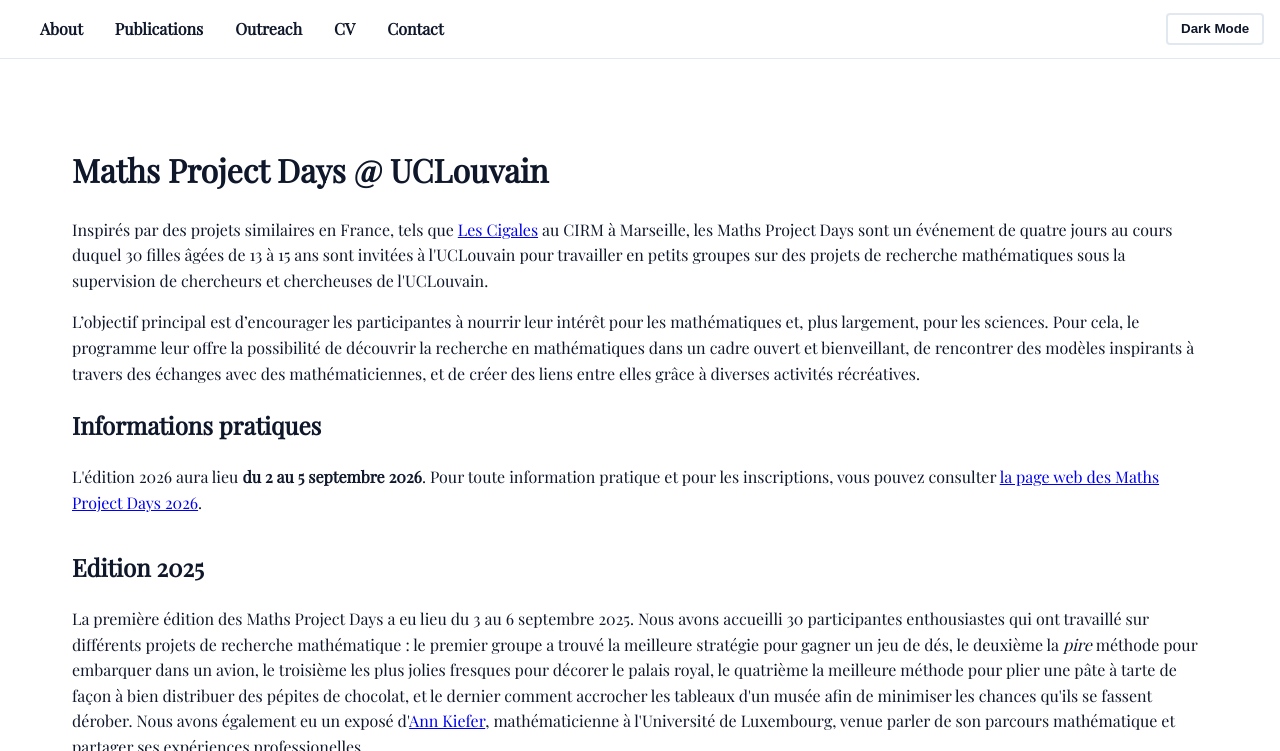
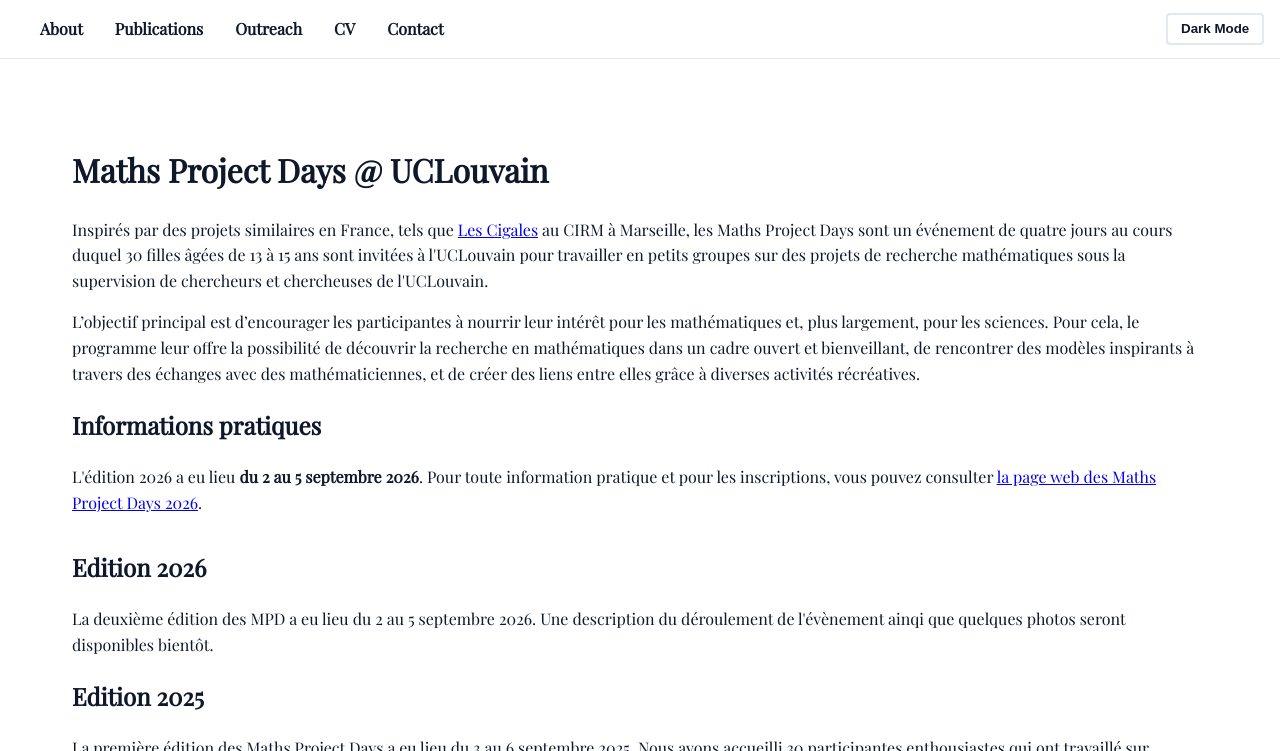
Before and after one commit to robynn-corveleyn/robynn-corveleyn.github.io, a Jekyll site: the page built from mpd/index.md, in a window 1280 px wide and 900 px high, cut to the strip 0-751 px from the top of the window. Built offline with Jekyll 4.4.1, drawn with Linux system fonts in a browser that asks for light colours.

Commit message:
Update index.md

```diff
--- a/mpd/index.md
+++ b/mpd/index.md
@@ -13,8 +13,14 @@
 </p>
   <section style="margin-bottom:2rem;">
       <h2>Informations pratiques</h2>
-	L'édition 2026 aura lieu <b>du 2 au 5 septembre 2026</b>. Pour toute information pratique et pour les inscriptions, vous pouvez consulter <a href="https://www.uclouvain.be/fr/facultes/sc/maths-project-days" target="_blank" rel ="noopener">la page web des Maths Project Days 2026</a>.
+	L'édition 2026 a eu lieu <b>du 2 au 5 septembre 2026</b>. Pour toute information pratique et pour les inscriptions, vous pouvez consulter <a href="https://www.uclouvain.be/fr/facultes/sc/maths-project-days" target="_blank" rel ="noopener">la page web des Maths Project Days 2026</a>.
   </section>
+<section>
+	<h2>Edition 2026</h2>
+	<p>
+		La deuxième édition des MPD a eu lieu du 2 au 5 septembre 2026. Une description du déroulement de l'évènement ainqi que quelques photos seront disponibles bientôt.
+	</p>
+</section>
 <section>
 	<h2>Edition 2025</h2>
       <p> La première édition des Maths Project Days a eu lieu du 3 au 6 septembre 2025. Nous avons accueilli 30 participantes enthousiastes qui ont travaillé sur différents projets de recherche mathématique : le premier groupe a trouvé la meilleure stratégie pour gagner un jeu de dés, le deuxième la <i> pire </i> méthode pour embarquer dans un avion, le troisième les plus jolies fresques pour décorer le palais royal, le quatrième la meilleure méthode pour plier une pâte à tarte de façon à bien distribuer des pépites de chocolat, et le dernier comment accrocher les tableaux d'un musée afin de minimiser les chances qu'ils se fassent dérober. Nous avons également eu un exposé d'<a href="https://math.uni.lu/kiefer/" target="_blank" rel ="noopener" >Ann Kiefer</a>, mathématicienne à l'Université de Luxembourg, venue parler de son parcours mathématique et partager ses expériences professionelles. </p>
```
